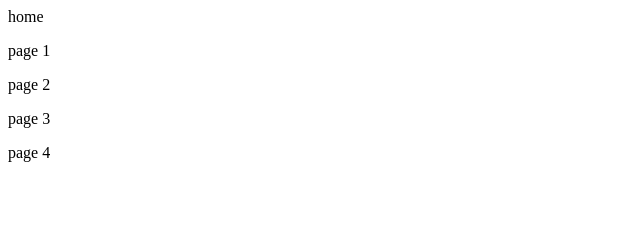
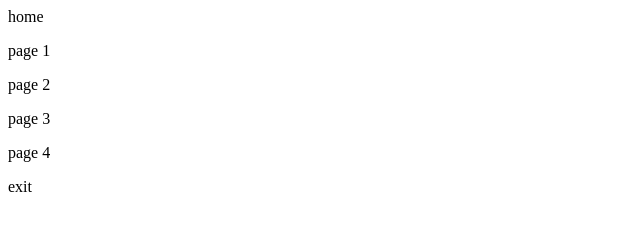
Before and after one commit to Paramaporn1991/iot-project, a plain HTML site: page index.html in a window 1280 px wide. Shown: the full height of the page, 0-640 px from the left. Drawn offline with Linux system fonts and the light colour scheme.

Commit message:
Update index.html

```diff
--- a/index.html
+++ b/index.html
@@ -8,6 +8,7 @@
 	<p> page 2 </p>
 	<p> page 3 </p>
 	<p> page 4 </p>
+	<p> exit </p>
 
 
 </body>
```
